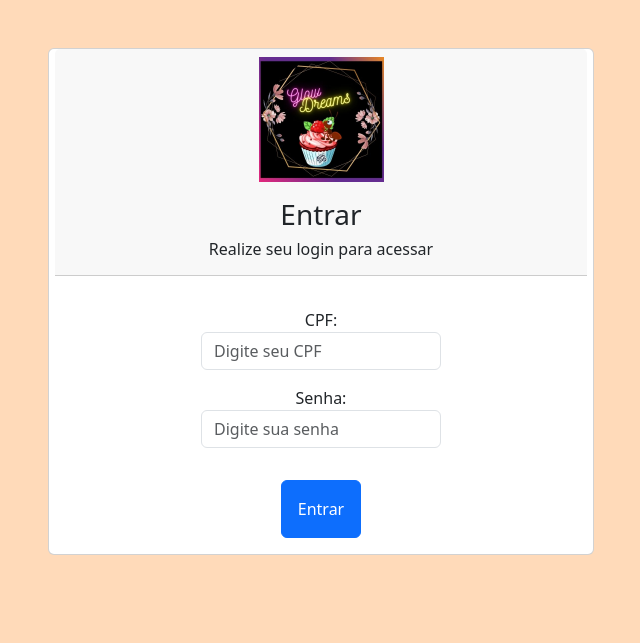
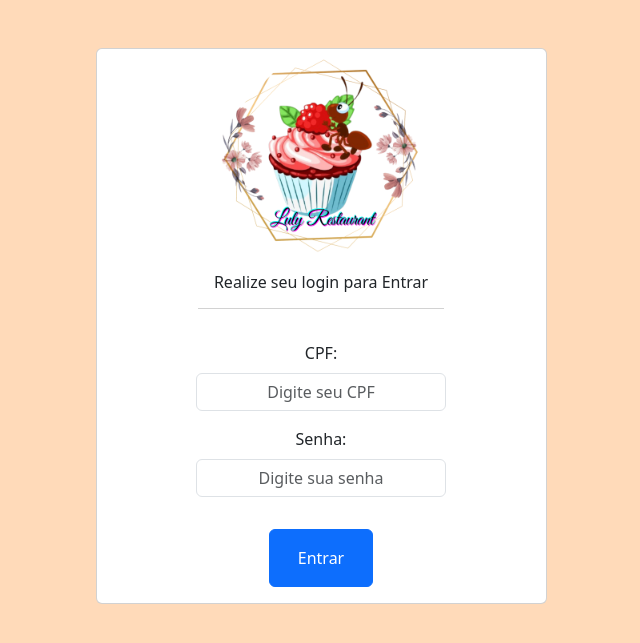
Before and after one commit to ramos2712/Top_Finish_Work, a PHP site: page /login.php in a window 1280 px wide. Shown: the top 643 px of the page, without its empty margins (319-959 px from the left). Run offline with PHP 8.4, Linux system fonts and the light colour scheme; some libraries are stand-ins or nearby versions.

Commit message:
Sessão OK + Atualização BD

```diff
--- a/Login/login.php
+++ b/Login/login.php
@@ -13,26 +13,25 @@
     <BODY style="background-color: #FFDAB9;">
     <div class="container mt-5">
         <div class="row justify-content-center">
-            <div class="col-md-6">
+            <div class="col-md-5">
                 <div class="card">
-                    <div class="card-header mx-auto text-center" >
-                        <a href="#"><img src="../smile.jpg" alt="logo" class="img-fluid mb-3 w-25"></a>
+                    <div class="card-header mx-auto text-center"  style="background-color: #FFF;">
+                        <a href="#"><img src="../Luly.png" alt="logo" class="img-fluid mb-3" style="width: 200px;"></a>
                         <div class="text-center">
-                            <h3>Entrar</h3>
-                            <h6>Realize seu login para acessar</h6>
+                            <h6>Realize seu login para Entrar</h6>
                         </div>
                     </div>
                     <div class="card-body">
                         <form class="card-form text-center" action="testLogin.php" method="POST">
                             <div class="form-group m-3">
                                 <label for="username">CPF:</label>
-                                <input type="text" class="form-control w-50 mx-auto" name="CPF" id="CPF" placeholder="Digite seu CPF">
+                                <input type="text" class="form-control mx-auto text-center mt-2" name="CPF" id="CPF" placeholder="Digite seu CPF" style="width: 250px;">
                             </div>
                             <div class="form-group m-3">
                                 <label for="password">Senha:</label>
-                                <input type="password" class="form-control w-50 mx-auto" name="senha" placeholder="Digite sua senha">
+                                <input type="password" class="form-control mx-auto text-center mt-2" name="senha" placeholder="Digite sua senha" style="width: 250px;">
                             </div>
-                            <button type="submit" class="btn btn-primary mt-3 p-3">Entrar</button>
+                            <button type="submit" name="submit" class="btn btn-primary mt-3 p-3 w-25">Entrar</button>
                         </form>
                     </div>
                 </div>
```
Also changed, not shown: Login/testLogin.php (+8 -8 lines), restaurante.sql (+41 -10 lines), Luly.png (added), smile.jpg (deleted).
